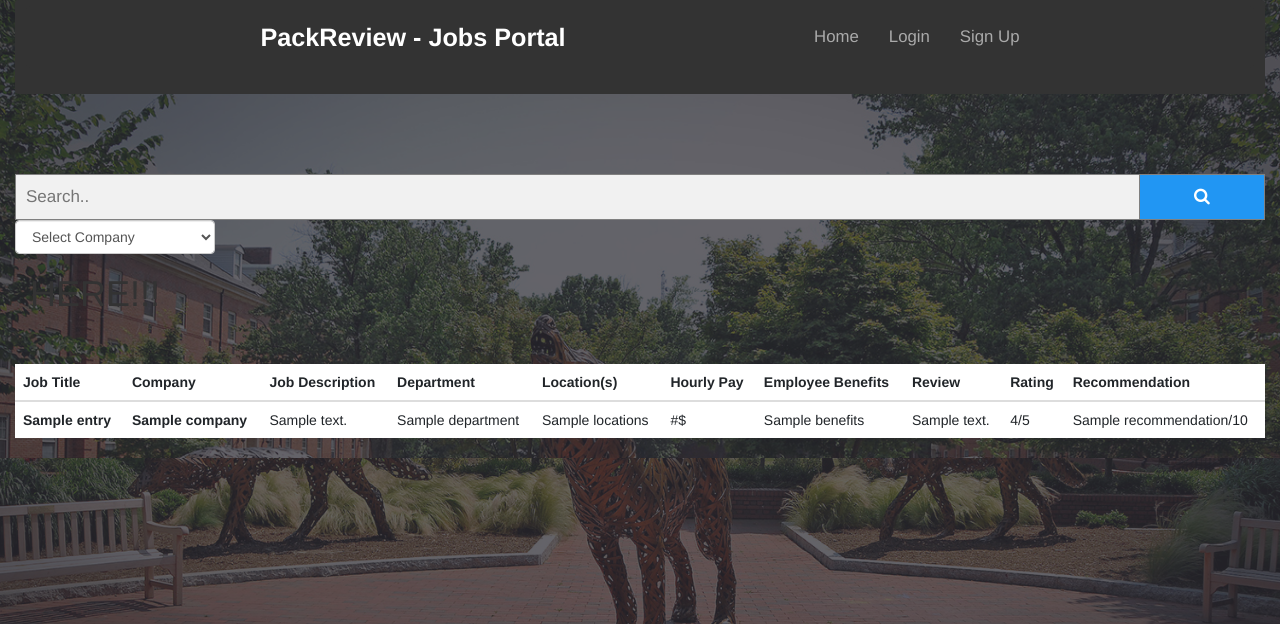
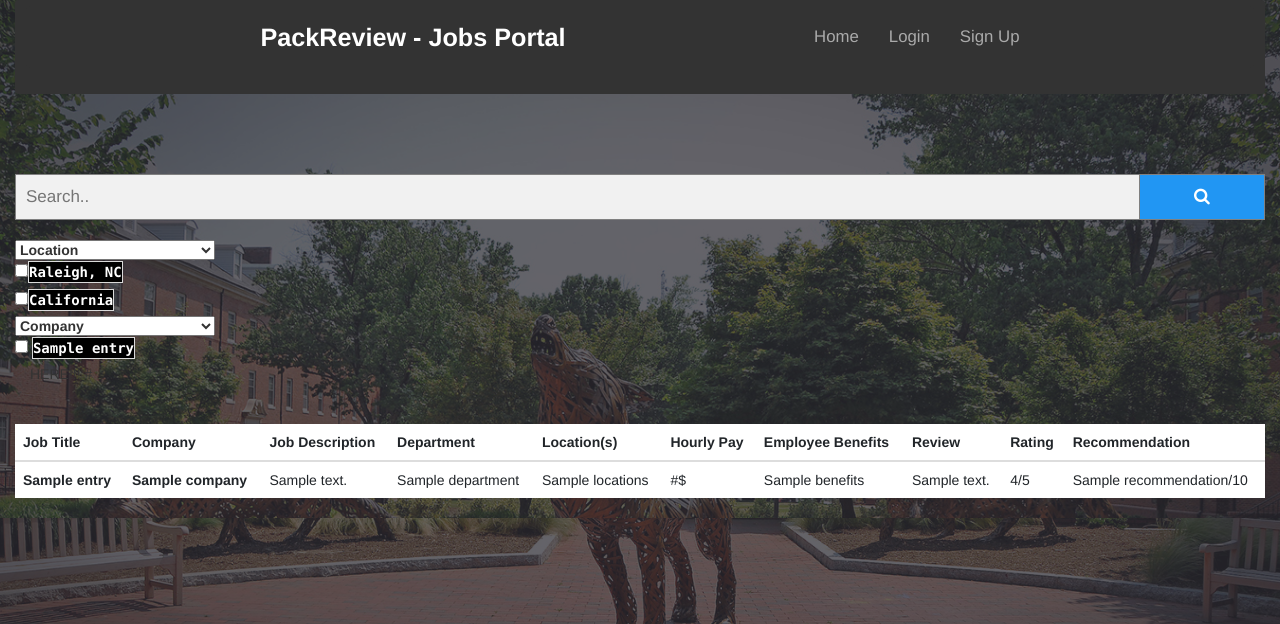
Before and after one commit to kunalshah03/PackReview_Part2, a Flask app: template app/templates/page_content.html in a window 1280 px wide. Shown: the top 624 px of the page. Run offline with Flask 2, Linux system fonts and the light colour scheme; the template is opened without the code that fills it: most values are stand-ins (such as "Sample title", 1, 10 or a date in 2020); some libraries are stand-ins or nearby versions.

Commit message:
Create page_content.html

```diff
--- a/app/templates/page_content.html
+++ b/app/templates/page_content.html
@@ -80,22 +80,70 @@ function showCheckboxes() {
           <button type="submit"><i class="fa fa-search"></i></button>
 
             <div style="display:block;">
-    <div class="multiselect">
-        <select name = "company_filter" class="form-control">
-          <option value="">Select Company</option>';
+    <div class="multiselect">-->
+    <div class="selectBox" onclick="showCheckboxes()">
+        <select>
+            <option>Location</option>
+        </select>
+            <input type="checkbox" name= "location_filter" value="Raleigh, NC"><label> Raleigh, NC</label><br>
+        <input type="checkbox" name= "location_filter" value="California"><label> California</label>
+
+
+        <select>
+            <option>Company</option>
+
+       </select>
         {% for entry in company_filter_entries %}
-              <option value="{{entry}}">{{entry}}</option>';
+        <input type="checkbox" name= "company_filter" value="{{entry}}"> <label>{{entry}}</label><br>
                 {% endfor %}
-          </select>
 
-          <div class="container">
-            <h1> HERE!!!</h{{pagination.links}}
    </div>
     </div>
 </div>
-</form>
 
 
+
+<!--            <div style="display:block">-->
+<!--            <div class="multiselect">-->
+<!--    <div class="selectBox" onclick="showCheckboxes()">-->
+<!--      <select>-->
+<!--        <option>Location</option>-->
+<!--      </select>-->
+<!--      <div class="overSelect"></div>-->
+<!--    </div>-->
+<!--    <div id="checkboxes">-->
+
+<!--    <div id="checkboxes2">-->
+
+<!--    </div>-->
+<!--                </div>-->
+<!--            </div>-->
+
+
+<div style="display:block;">
+    <div class="multiselect">
+      <div class="container">
+        HERE!!! {{pagination.links}}
+      </div>
+
+   </div>
+    </div>
+</div>
+
+<!--            <div>-->
+<!--                {% for entry in location_filter_entries %}-->
+<!--                <input type="checkbox" name= "location_filter" value="{{entry}}"> {{entry}}-->
+<!--                {% endfor %}-->
+<!--            </div>-->
+
+<!--            <div>-->
+<!--                {% for entry in title_filter_entries %}-->
+<!--                <input type="checkbox" name= "title_filter" value="{{entry}}"> {{entry}}-->
+<!--                {% endfor %}-->
+<!--            </div>-->
+
+
+        </form>
         <br><br>
         <div style="background-color: white;">
             <table class="sortable table table-hover">
```
Lines whose indentation alone changed are shown as unchanged.
